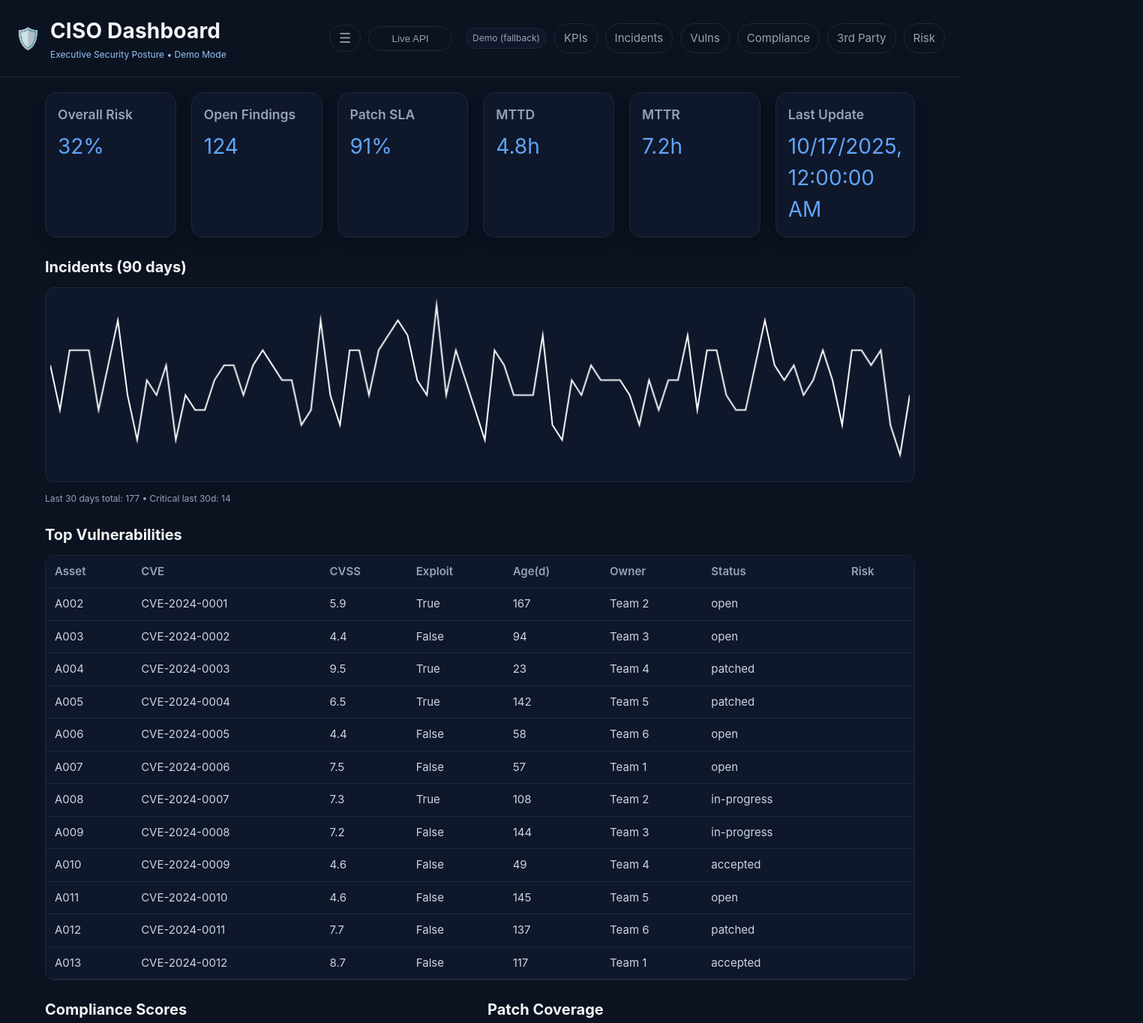
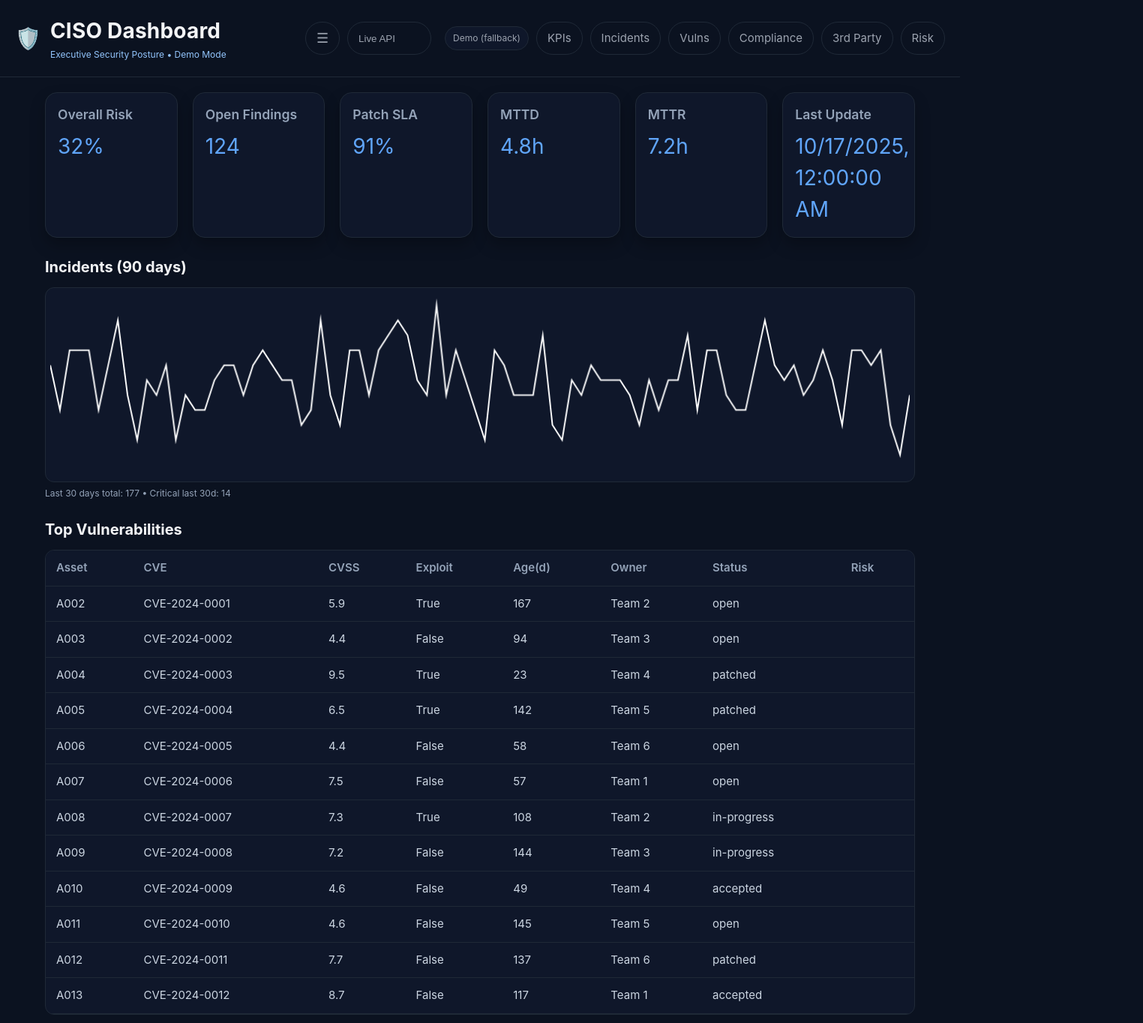
Before and after one commit to SiteQ8/CISO-Dashboard, a plain HTML site: page website/index.html in a window 1280 px wide. Shown: the top 1364 px of the page at 75% size, 1524 px wide, since content can reach past the window. Drawn offline with Linux system fonts and the light colour scheme; no server answers.

Commit message:
Update style.css

```diff
--- a/website/style.css
+++ b/website/style.css
@@ -1,57 +1,44 @@
 :root{
-  --bg:#0b1220;
-  --panel:#0f172a;
-  --panel-2:#111827;
-  --text:#e5e7eb;
-  --muted:#94a3b8;
-  --muted-2:#9ca3af;
-  --accent:#60a5fa;
-  --border:#1f2937;
-  --border-2:#334155;
-  --radius:16px;
-  --space:clamp(12px,2vw,20px);
-  --fs-hero:clamp(20px,3.2vw,28px);
-  --fs-h2:clamp(16px,2.4vw,20px);
-  --fs-body:clamp(13px,1.6vw,15px);
+  --bg:#0b1220; --panel:#0f172a; --panel-2:#111827;
+  --text:#e5e7eb; --muted:#94a3b8; --muted-2:#9ca3af;
+  --accent:#60a5fa; --border:#1f2937; --border-2:#334155;
+  --radius:16px; --space:clamp(12px,2vw,20px);
+  --fs-hero:clamp(20px,3.2vw,28px); --fs-h2:clamp(16px,2.4vw,20px);
+  --fs-body:clamp(13px,1.7vw,15px);
+}
+*{box-sizing:border-box} html,body{height:100%} html{scroll-behavior:smooth}
+body{
+  font-family:Inter,system-ui,-apple-system,Segoe UI,Roboto,Arial,sans-serif;
+  margin:0; color:var(--text); background:var(--bg); font-size:var(--fs-body); line-height:1.5;
+  -webkit-font-smoothing:antialiased; -moz-osx-font-smoothing:grayscale;
+  -webkit-tap-highlight-color:transparent;
 }
 
-*{box-sizing:border-box}
-html,body{height:100%}
-html{scroll-behavior:smooth}
-body{
-  font-family:Inter,system-ui,-apple-system,Segoe UI,Roboto,Arial,sans-serif;
-  margin:0;color:var(--text);background:var(--bg);
-  font-size:var(--fs-body); line-height:1.5;
-  -webkit-font-smoothing:antialiased; -moz-osx-font-smoothing:grayscale;
-}
-
-header{
-  display:flex;align-items:center;justify-content:space-between;
+/* Header / Nav */
+header{display:flex;align-items:center;justify-content:space-between;
   padding:var(--space); border-bottom:1px solid var(--border);
-  position:sticky; top:0; background:var(--bg); z-index:10;
-}
+  position:sticky; top:0; background:var(--bg); z-index:10;}
 .brand{display:flex;gap:12px;align-items:center}
 .logo{font-size:28px}
 h1{margin:0;color:#f3f4f6;font-size:var(--fs-hero);letter-spacing:.2px}
 .tag{color:#93c5fd;margin:2px 0 0 0;font-size:12px}
 
-/* NAV */
 #nav{display:flex;align-items:center;gap:10px;flex-wrap:nowrap}
-#nav .mode{min-width:112px}
+#nav .mode{min-width:112px; height:44px}
 #nav .links{display:flex;gap:10px;flex-wrap:wrap}
-#nav a, #nav button{
-  color:var(--muted-2); text-decoration:none; padding:8px 12px;
+#nav a,#nav button{
+  color:var(--muted-2); text-decoration:none; padding:10px 14px; height:44px; display:inline-flex; align-items:center;
   border:1px solid var(--border); border-radius:999px; background:transparent; cursor:pointer;
-  transition: border-color .15s ease, color .15s ease, background .15s ease;
+  transition:border-color .15s ease,color .15s ease,background .15s ease;
 }
-#nav a:hover, #nav button:hover{color:var(--text); border-color:var(--border-2)}
-.icon-btn{font-size:18px; line-height:1; padding:8px 12px}
+#nav a:hover,#nav button:hover{color:var(--text); border-color:var(--border-2)}
+.icon-btn{font-size:18px; line-height:1; padding:10px 14px; height:44px}
 
-/* Desktop collapse state (burger hides links if user wants) */
+/* Desktop collapse (burger can hide links if desired) */
 #nav.collapsed .links{display:none}
 
-/* Mobile dropdown */
-@media(max-width:820px){
+/* Mobile dropdown (<=900px) */
+@media(max-width:900px){
   #nav{align-items:flex-start}
   #nav .links{
     display:none; width:100%; margin-top:10px; padding:10px; background:var(--panel);
@@ -60,56 +47,46 @@ h1{margin:0;color:#f3f4f6;font-size:var(--fs-hero);letter-spacing:.2px}
   #nav.open .links{display:flex; flex-direction:column}
 }
 
+/* Layout */
 main{padding:var(--space); max-width:1200px; margin:0 auto}
 .cards{
   display:grid; gap:var(--space);
-  grid-template-columns:repeat(6,1fr);
+  grid-template-columns:repeat(auto-fit, minmax(170px,1fr));
   margin-bottom:var(--space);
 }
-@media(max-width:1100px){ .cards{ grid-template-columns:repeat(3,1fr);} }
-@media(max-width:760px){ .cards{ grid-template-columns:repeat(2,1fr);} }
-@media(max-width:520px){ .cards{ grid-template-columns:1fr;} }
-
-.card{
-  background:var(--panel); border:1px solid var(--border);
-  border-radius:var(--radius); padding:16px; min-height:110px;
-  box-shadow:0 10px 20px rgba(0,0,0,.25);
-}
+.card{background:var(--panel); border:1px solid var(--border); border-radius:var(--radius);
+  padding:16px; min-height:110px; box-shadow:0 10px 20px rgba(0,0,0,.25)}
 .card h3{margin:0 0 8px 0;color:var(--muted);font-weight:600}
 .card div{font-size:clamp(22px,3.2vw,28px); color:var(--accent)}
 
 h2{color:#f3f4f6; margin:24px 0 12px 0; font-size:var(--fs-h2)}
-
 .legend{color:var(--muted); font-size:12px; margin-top:6px}
 
 .two-col{display:grid; grid-template-columns:1fr 1fr; gap:var(--space)}
-@media(max-width:1100px){ .two-col{ grid-template-columns:1fr; } }
+@media(max-width:1100px){ .two-col{grid-template-columns:1fr} }
 
-canvas{
-  width:100%; height:260px; background:var(--panel);
-  border:1px solid var(--border); border-radius:12px; padding:6px;
-}
+canvas{display:block; width:100%; height:260px; background:var(--panel);
+  border:1px solid var(--border); border-radius:12px; padding:6px}
 
 .table-wrap{overflow-x:auto; border-radius:12px; border:1px solid var(--border); background:var(--panel)}
-table{width:100%; border-collapse:collapse; min-width:720px}
-th,td{padding:10px 12px; border-bottom:1px solid var(--border); color:#cbd5e1}
+table{width:100%; border-collapse:collapse; min-width:680px}
+th,td{padding:12px 14px; border-bottom:1px solid var(--border); color:#cbd5e1}
 th{text-align:left; color:var(--muted); font-weight:600; background:var(--panel)}
 tr:hover td{background:var(--panel-2)}
 
 .status-pill{
-  display:inline-block; margin-left:8px; padding:4px 8px; border-radius:999px;
+  display:inline-block; margin-left:8px; padding:6px 10px; border-radius:999px;
   font-size:12px; border:1px solid var(--border); color:var(--muted-2); background:var(--panel);
 }
 
 #toast{
-  position:fixed; left:50%; transform:translateX(-50%);
-  bottom:18px; background:var(--panel); color:var(--text);
-  border:1px solid var(--border); border-radius:10px; padding:10px 14px;
-  opacity:0; pointer-events:none; transition:opacity .25s ease, bottom .25s ease; z-index:50;
+  position:fixed; left:50%; transform:translateX(-50%); bottom:18px;
+  background:var(--panel); color:var(--text); border:1px solid var(--border);
+  border-radius:10px; padding:10px 14px; opacity:0; pointer-events:none;
+  transition:opacity .25s ease, bottom .25s ease; z-index:50;
 }
-#toast.show{ opacity:1; bottom:26px; }
+#toast.show{opacity:1; bottom:26px}
 
 footer{padding:26px; text-align:center; color:var(--muted); border-top:1px solid var(--border); margin-top:40px}
-
-a:focus, button:focus{outline:2px solid var(--accent); outline-offset:2px}
+a:focus,button:focus{outline:2px solid var(--accent); outline-offset:2px}
 button{touch-action:manipulation}
```
